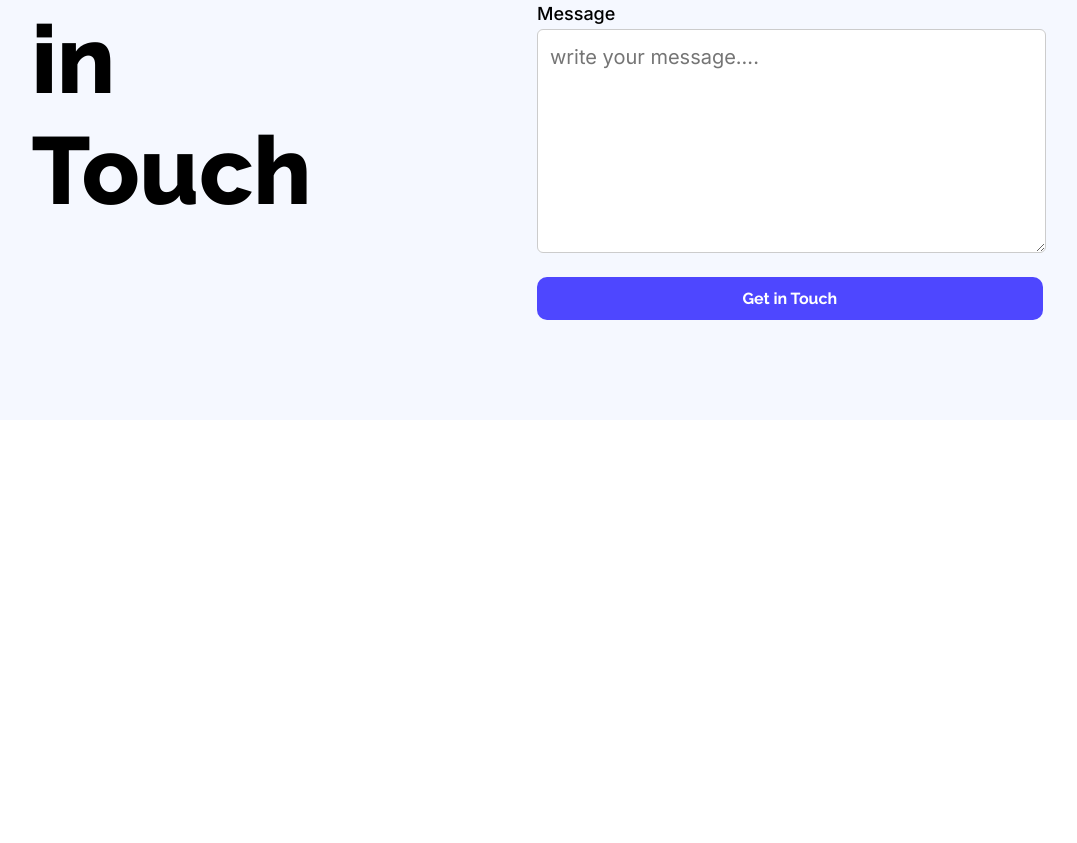
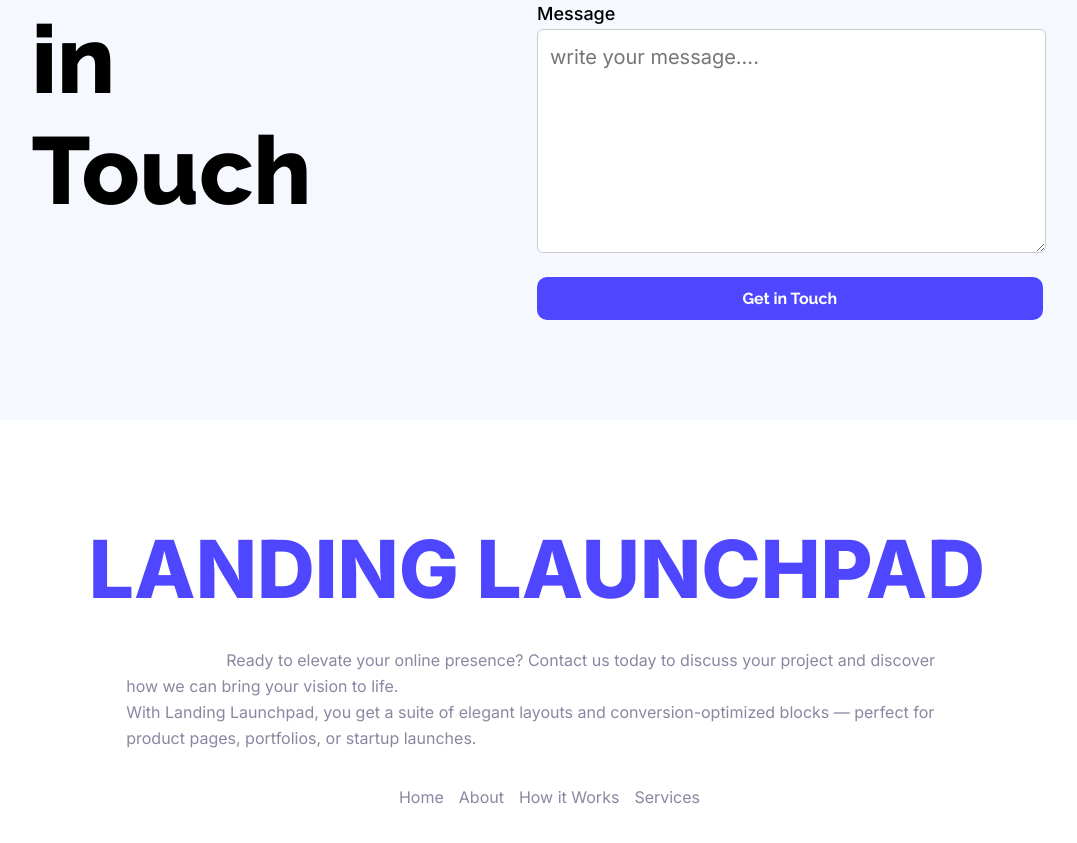
Before and after one commit to coderashik247/landing-launchpad, a plain HTML site: page index.html in a window 1280 px wide. Shown: the part 2607-3450 px from the top of the page, without its empty margins (103-1180 px from the left). Before the commit the page ends 3035 px from the top, so only its background shows below. Drawn offline with Linux system fonts and the light colour scheme.

Commit message:
footer section is added

```diff
--- a/index.html
+++ b/index.html
@@ -158,7 +158,14 @@
     <!-- Main Section end here -->
     <!-- Footer Section start here -->
     <footer>
-
+        <h2>LANDING LAUNCHPAD</h2>
+        <p> <span>Ready to elevate your online presence? Contact us today to discuss your project and discover how we can bring your vision to life.</span>  <br> With Landing Launchpad, you get a suite of elegant layouts and conversion-optimized blocks — perfect for product pages, portfolios, or startup launches.</p>
+        <ul>
+            <li><a href="">Home</a></li>
+            <li><a href="">About</a></li>
+            <li><a href="">How it Works</a></li>
+            <li><a href="">Services</a></li>
+        </ul>
     </footer>
     <!-- Footer Section end here -->
 </body>
--- a/styles/style.css
+++ b/styles/style.css
@@ -252,6 +252,52 @@ textarea {
     margin-bottom: 5px;
 }
 
+footer {
+    padding: 100px 0;
+    display: flex;
+    justify-content: center;
+    align-items: center;
+    flex-direction: column;
+}
+
+footer h2 {
+    color: #4E47FF;
+    font-family: Inter;
+    font-size: 80px;
+    font-weight: 800;
+    margin: 0;
+}
+
+footer>p {
+    width: 65%;
+    margin: 0 auto;
+    color: #8987A1;
+    font-family: Inter;
+    font-size: 16px;
+    font-weight: 400;
+    padding-top: 30px;
+    line-height: 26px;
+    padding-bottom: 20px;
+}
+
+footer>ul {
+    display: flex;
+}
+
+footer>ul>li {
+    list-style: none;
+    padding-right: 15px;
+
+}
+
+footer>ul>li>a {
+    text-decoration: none;
+    color: #8987A1;
+    font-family: Inter;
+    font-size: 16px;
+    font-weight: 400;
+}
+
 
 /*Button styles here  */
 
```
